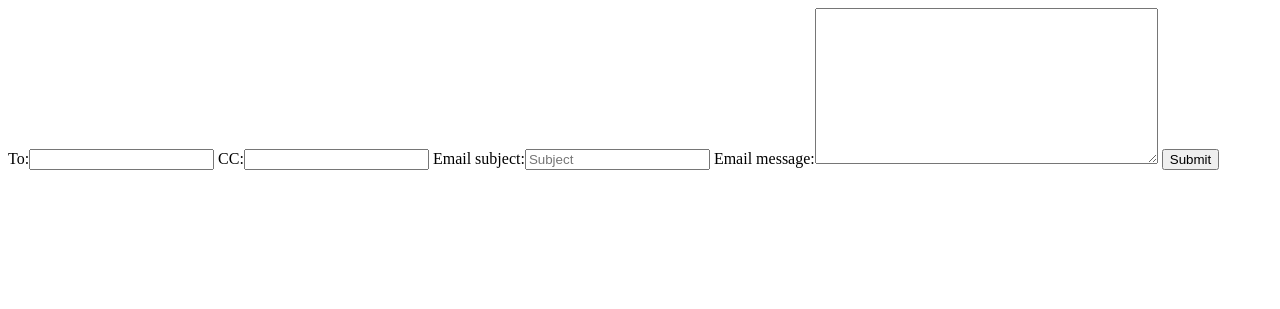
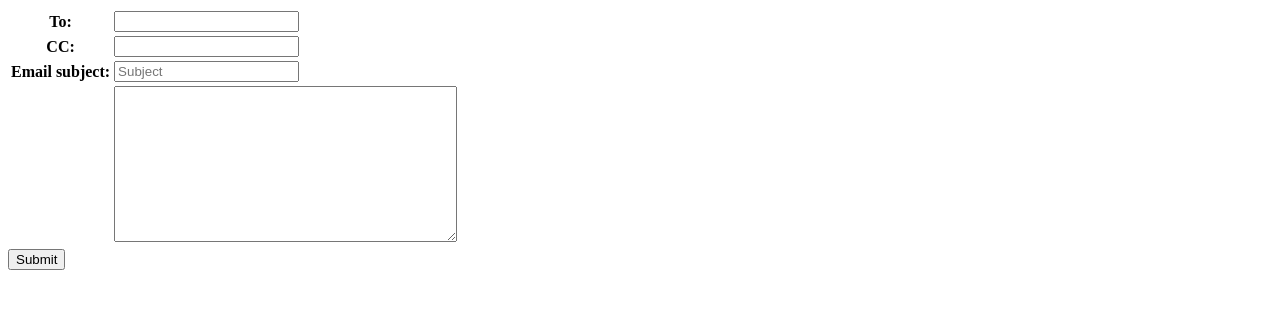
Before and after one commit to SmileyBoy321/Django-Email-Sender, a Django app: page /EmailSender/ in a window 1280 px wide. Shown: the top 309 px of the page. Run offline with Django 3.2, Linux system fonts and the light colour scheme.

Commit message:
push the latest changes from work

```diff
--- a/mysite/EmailSender/forms.py
+++ b/mysite/EmailSender/forms.py
@@ -8,4 +8,4 @@ class ComposeForm(forms.Form):
     email_subject = forms.CharField(
         required=False, widget=TextInput(attrs={"placeholder": "Subject"})
     )
-    email_message = forms.CharField(widget=forms.Textarea())
+    email_message = forms.CharField(required=True, label="", widget=forms.Textarea())
--- a/mysite/EmailSender/templates/email_template.html
+++ b/mysite/EmailSender/templates/email_template.html
@@ -9,7 +9,9 @@
 <body>
     <form>
         {% csrf_token %}
-        {{ form }}
+        <table>
+            {{ form.as_table }}
+        </table>
         <input type="submit" value="Submit">
     </form>
 </body>
```
